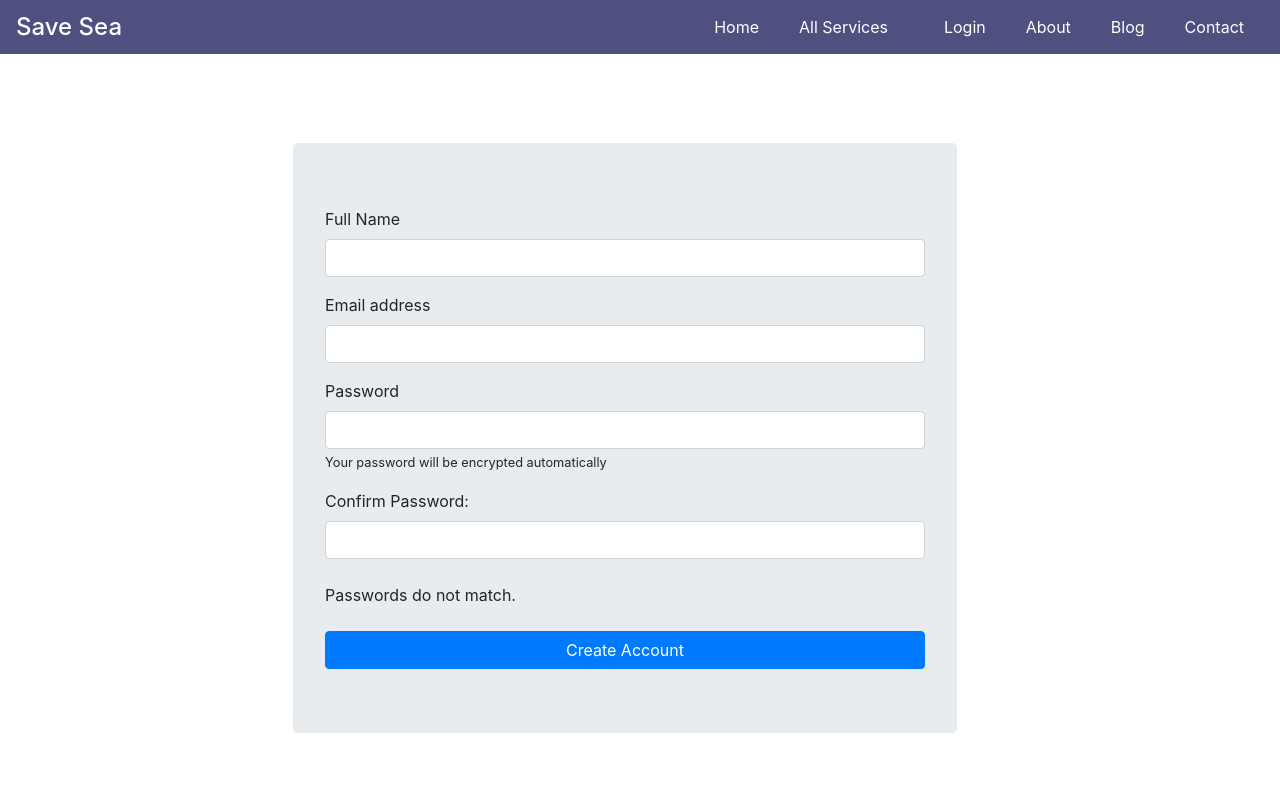
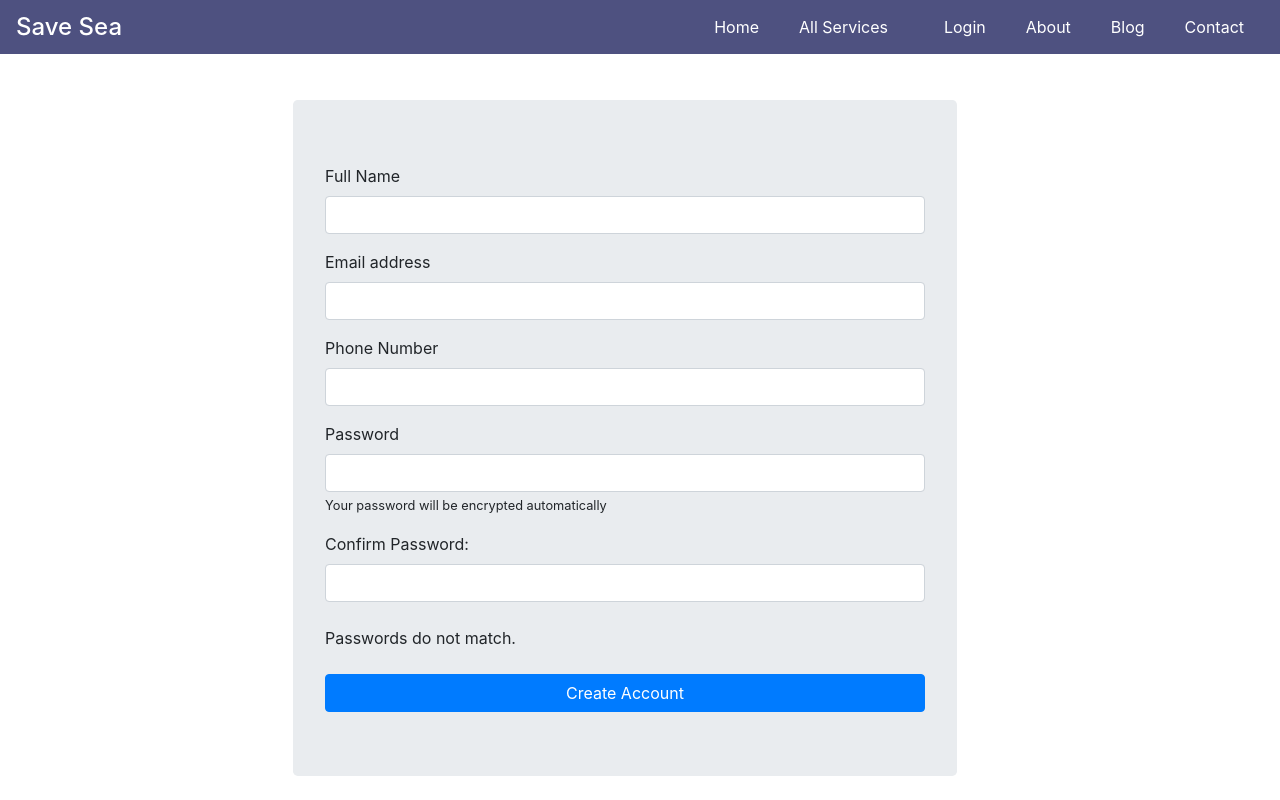
Before and after one commit to SDSamarasinghe/DS-Frontend, a React (Create React App) app: page /sign-up in a window 1280 px wide. Shown: the top 800 px of the page. Built offline with nearby package versions, Linux system fonts and the light colour scheme.

Commit message:
extend inputs from register page

```diff
--- a/src/components/Store/StoreOrderForm.jsx
+++ b/src/components/Store/StoreOrderForm.jsx
@@ -107,7 +107,7 @@ const StoreOrderForm = () => {
 //must check endpoint
     e.preventDefault();
     axios
-      .post("http://localhost:8000/api/store/orders", order)
+      .post("http://florage-api.pasinduprabhashitha.com/api/orders/", order)
       .then((res) => {
         swal({
           title:
--- a/src/components/Users/Register.js
+++ b/src/components/Users/Register.js
@@ -6,6 +6,7 @@ const Register = () => {
   const [name, setName] = useState("");
   const [email, setEmail] = useState("");
   const [password, setPassword] = useState("");
+  const [phone, setPhone] = useState("");
   const [error, setError] = useState(null);
   const [confirmPassword, setConfirmPassword] = useState('');
   const [passwordsMatch, setPasswordsMatch] = useState(false);
@@ -44,7 +45,7 @@ const Register = () => {
 
     if (re.test(user.email)) {
       const { res, status } = await axios.post(
-        "http://localhost:3000/api/users/sign-up",
+        "http://florage-api.pasinduprabhashitha.com/api/auth/register",
         user
       );
 
@@ -91,6 +92,21 @@ const Register = () => {
                 value={email}
                 onChange={(e) => {
                   setEmail(e.target.value);
+                }}
+              />
+            </div>
+
+            <div className="mb-3">
+              <label for="exampleInputEmail1" className="form-label">
+                Phone Number
+              </label>
+              <input
+                type="number"
+                className="form-control"
+                style={{ width: "600px" }}
+                value={phone}
+                onChange={(e) => {
+                  setPhone(e.target.value);
                 }}
               />
             </div>
```
